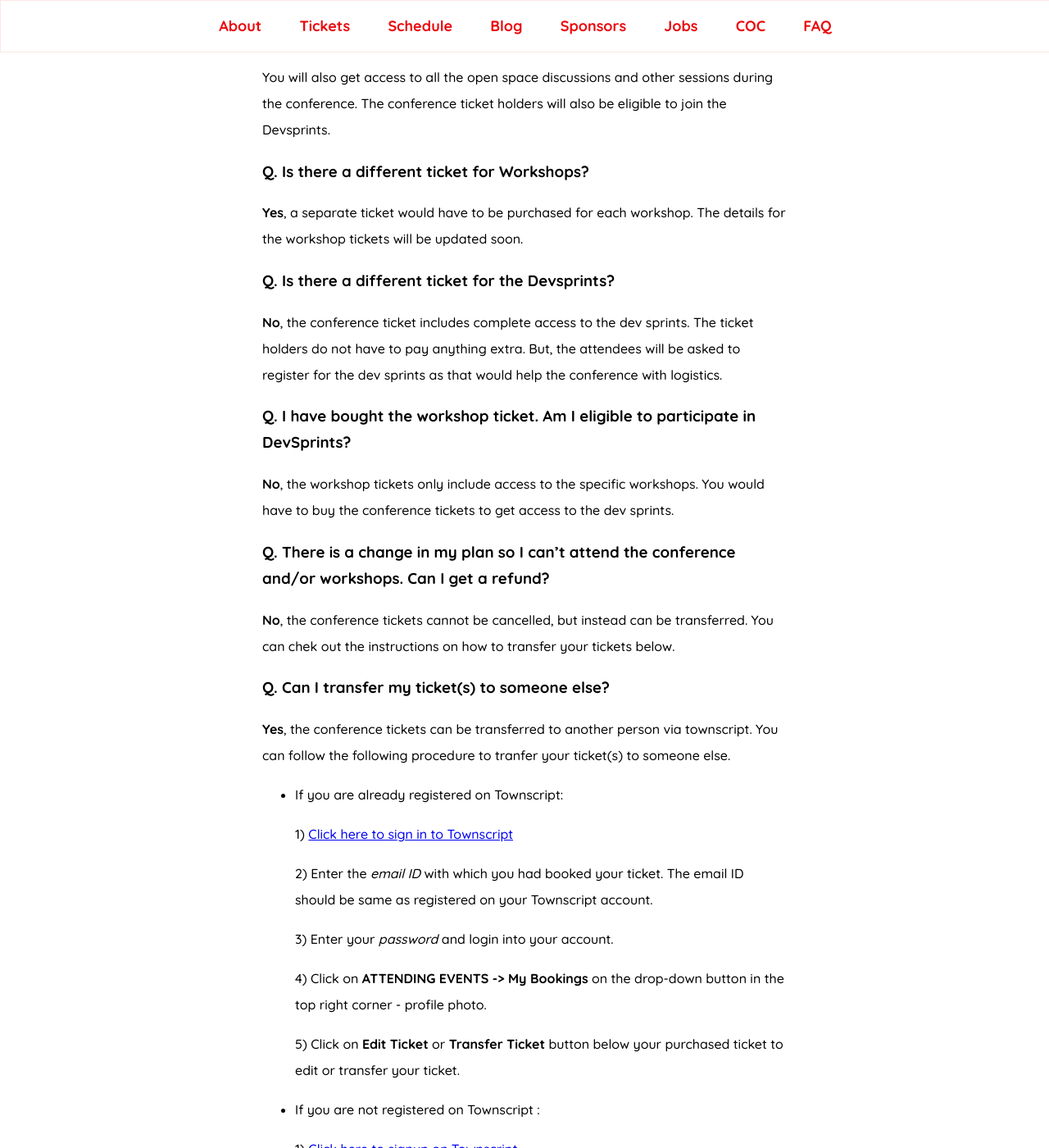
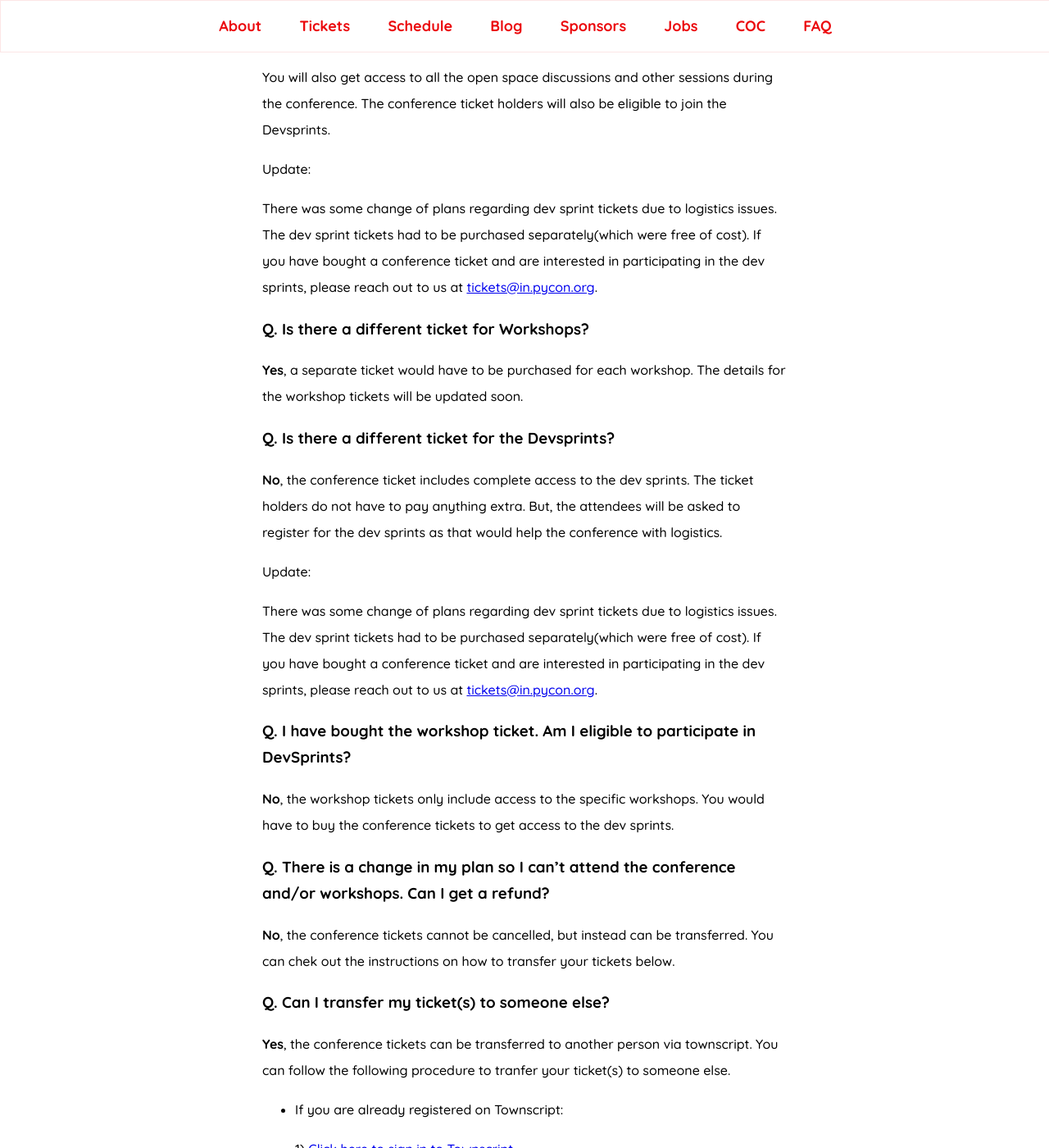
Before and after one commit to pythonindia/inpycon2020, a Jekyll site: the page built from faq/index.md, in a window 1280 px wide and 1400 px high, scrolled down 2020 px. Shown: the whole window at 82% size. Built offline with Jekyll 4.4.1, drawn with Linux system fonts in a browser that asks for light colours.

Commit message:
Add update for dev sprint tickets in FAQ

```diff
--- a/faq/index.md
+++ b/faq/index.md
@@ -51,6 +51,10 @@ A full conference ticket for two days includes access to all the amazing keynote
 
 You will also get access to all the open space discussions and other sessions during the conference. The conference ticket holders will also be eligible to join the Devsprints.
 
+Update:
+
+There was some change of plans regarding dev sprint tickets due to logistics issues. The dev sprint tickets had to be purchased separately(which were free of cost). If you have bought a conference ticket and are interested in participating in the dev sprints, please reach out to us at <tickets@in.pycon.org>.
+
 ### Q. Is there a different ticket for Workshops?
 
 **Yes**, a separate ticket would have to be purchased for each workshop. The details for the workshop tickets will be updated soon.
@@ -58,6 +62,10 @@ You will also get access to all the open space discussions and other sessions du
 ### Q. Is there a different ticket for the Devsprints?
 
 **No**, the conference ticket includes complete access to the dev sprints. The ticket holders do not have to pay anything extra. But, the attendees will be asked to register for the dev sprints as that would help the conference with logistics.
+
+Update:
+
+There was some change of plans regarding dev sprint tickets due to logistics issues. The dev sprint tickets had to be purchased separately(which were free of cost). If you have bought a conference ticket and are interested in participating in the dev sprints, please reach out to us at <tickets@in.pycon.org>.
 
 ### Q. I have bought the workshop ticket. Am I eligible to participate in DevSprints?
 
```
